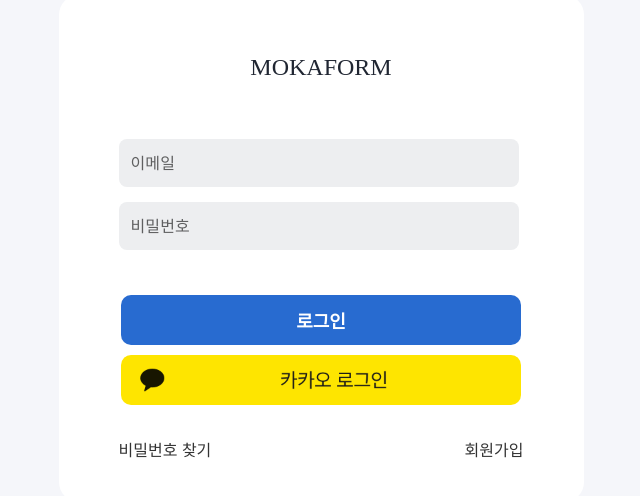
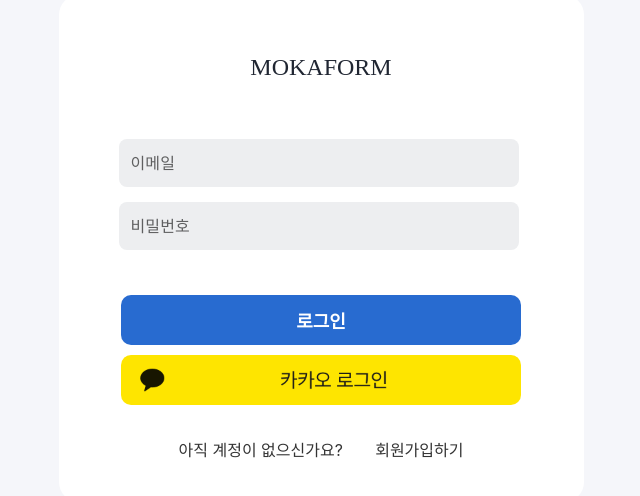
Before and after one commit to moka-team/mokaform-client, a React (Create React App) app: page /signin in a window 1280 px wide. Shown: the part 152-648 px from the top of the page, without its empty margins (319-959 px from the left). Built offline with nearby package versions, Linux system fonts and the light colour scheme; the HTML template or start-up script is replaced by a standard one; a web font is replaced by a local one.

Commit message:
feat: 비밀번호 찾기 link 삭제 및 문구 변경

```diff
--- a/src/components/users/SignIn/AuthMenu.jsx
+++ b/src/components/users/SignIn/AuthMenu.jsx
@@ -3,14 +3,17 @@ import { Link } from "react-router-dom";
 
 const AuthMenuContainer = styled.div`
   margin-top: 30px;
-  margin-left: 20px;
-  margin-right: 20px;
+  margin-left: 80px;
+  margin-right: 80px;
   position: relative;
   font-family: "Inter";
   font-style: normal;
   font-weight: 400;
   font-size: 16px;
   line-height: 24px;
+  p {
+    color: #000000cc;
+  }
 `;
 
 const ResetPasswordLink = styled(Link)`
@@ -61,8 +64,8 @@ const SignUpLink = styled(Link)`
 function AuthMenu() {
   return (
     <AuthMenuContainer>
-      <ResetPasswordLink to="/reset-password">비밀번호 찾기</ResetPasswordLink>
-      <SignUpLink to="/signup">회원가입</SignUpLink>
+      <p>아직 계정이 없으신가요?</p>
+      <SignUpLink to="/signup">회원가입하기</SignUpLink>
     </AuthMenuContainer>
   );
 }
```
